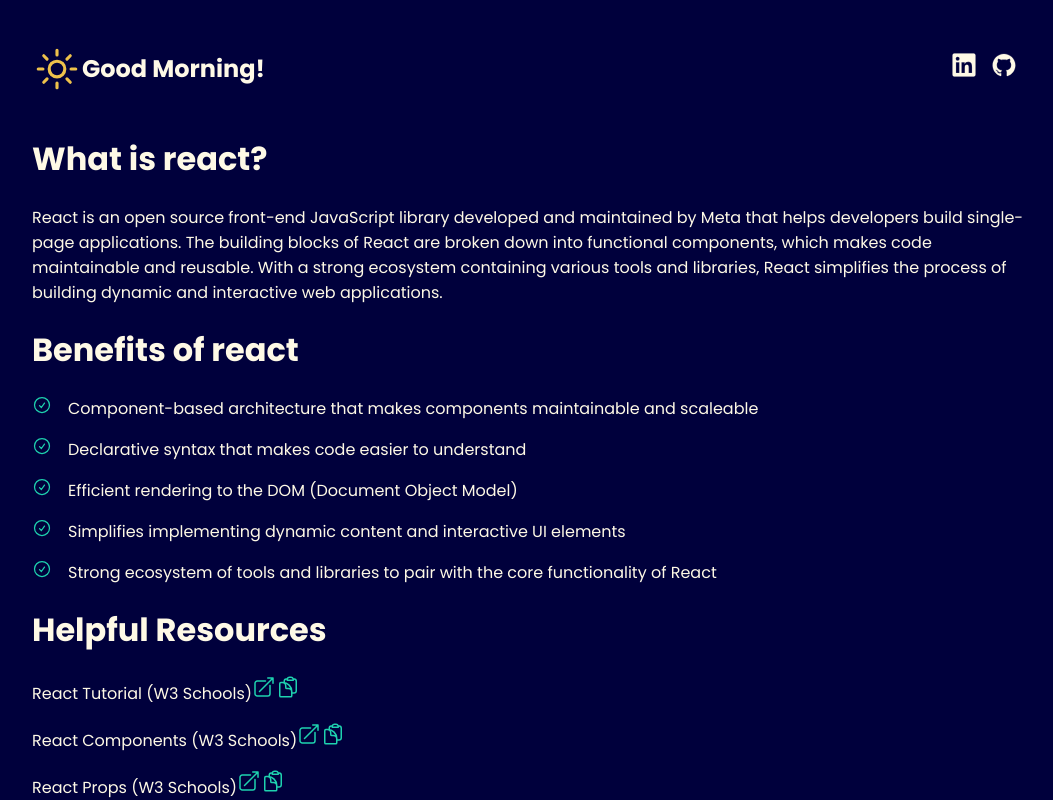
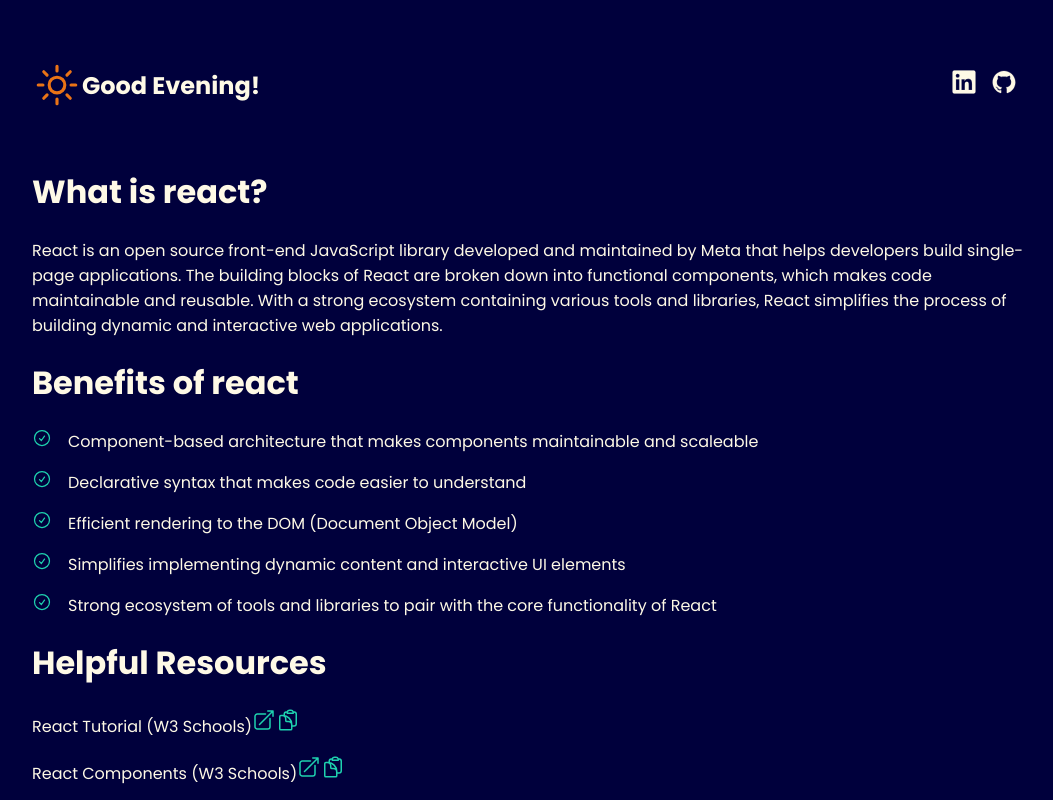
Before and after one commit to zack6yuan/atlas-react-and-jsx, a React (Vite) app: page / in a window 1280 px wide. Shown: the top 800 px of the page, without its empty margins (108-1161 px from the left). Built offline with nearby package versions, Linux system fonts and the light colour scheme.

Commit message:
dynamic time and image loading is working.

```diff
--- a/src/components/Greeting.jsx
+++ b/src/components/Greeting.jsx
@@ -7,15 +7,32 @@
 
 // Greeting component
 function Greeting() {
-    const date = new Date().getHours();
+    const time = new Date().getHours();
+
+    let image;
+    let greeting;
+
+    if (time >= 6 && time < 12) {
+        image = day;
+        greeting = "Good Morning!"
+    } else if (time >= 12 && time < 17) {
+        image = day;
+        greeting = "Good Afternoon!";
+    } else if (time >= 17 && time < 21) {
+        image = evening;
+        greeting = "Good Evening!";
+    } else {
+        image = night;
+        greeting = "Good Night!"
+    }
 
     return (
         <div>
             <h1 className="greeting">
-                <img src={day} alt="day" />
-                Good Morning!
+                <img src={ image }></img>
+                <p>{ greeting }</p>
             </h1>
         </div>
-    );
+    )
 }
 export default Greeting;
```
